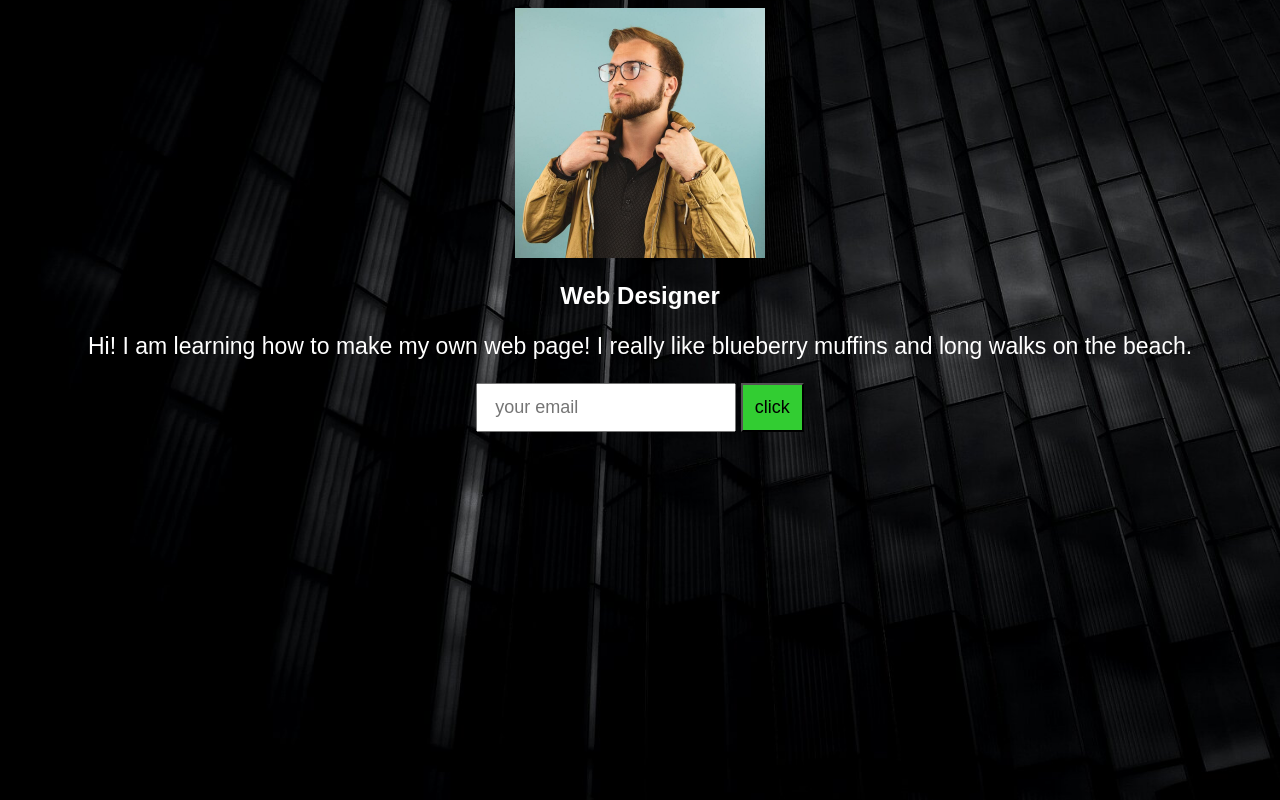
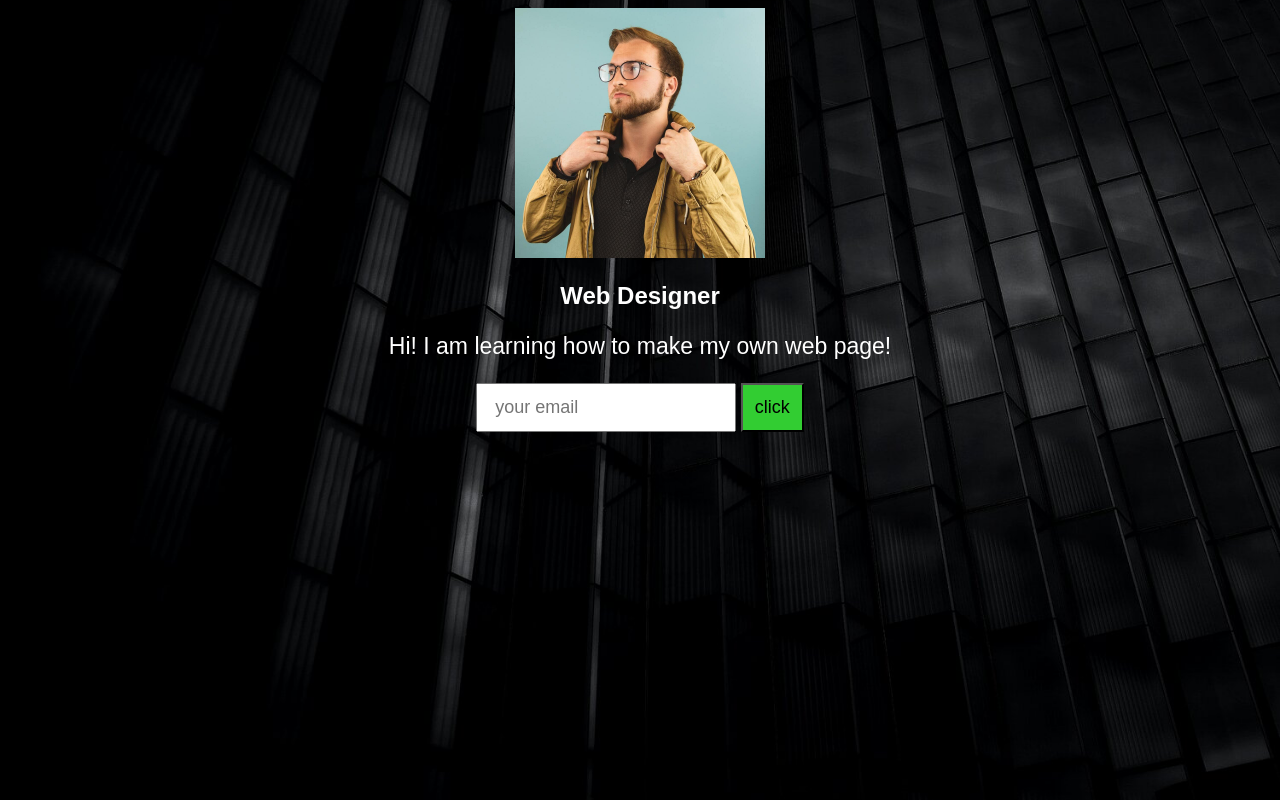
Before and after one commit to udanielnogueira/about-beginners, a plain HTML site: page index.html in a window 1280 px wide. Drawn offline with Linux system fonts and the light colour scheme.

Commit message:
Update file

```diff
--- a/index.html
+++ b/index.html
@@ -49,8 +49,7 @@
 
     <h2>Web Designer</h2>
 
-    <p>Hi! I am learning how to make my own web page! I really like blueberry muffins and
-    long walks on the beach.</p>
+    <p>Hi! I am learning how to make my own web page!</p>
 
     <input type="email" placeholder=" your email">
 
```
